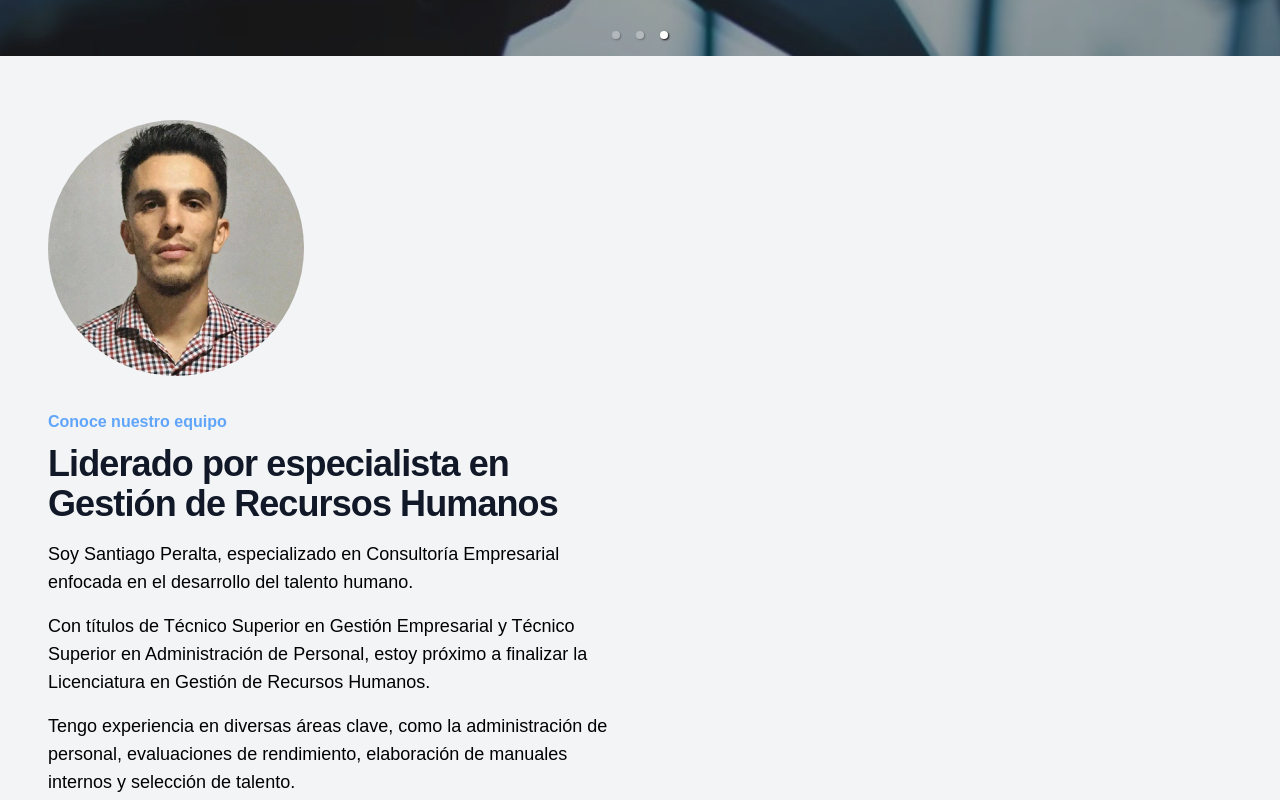
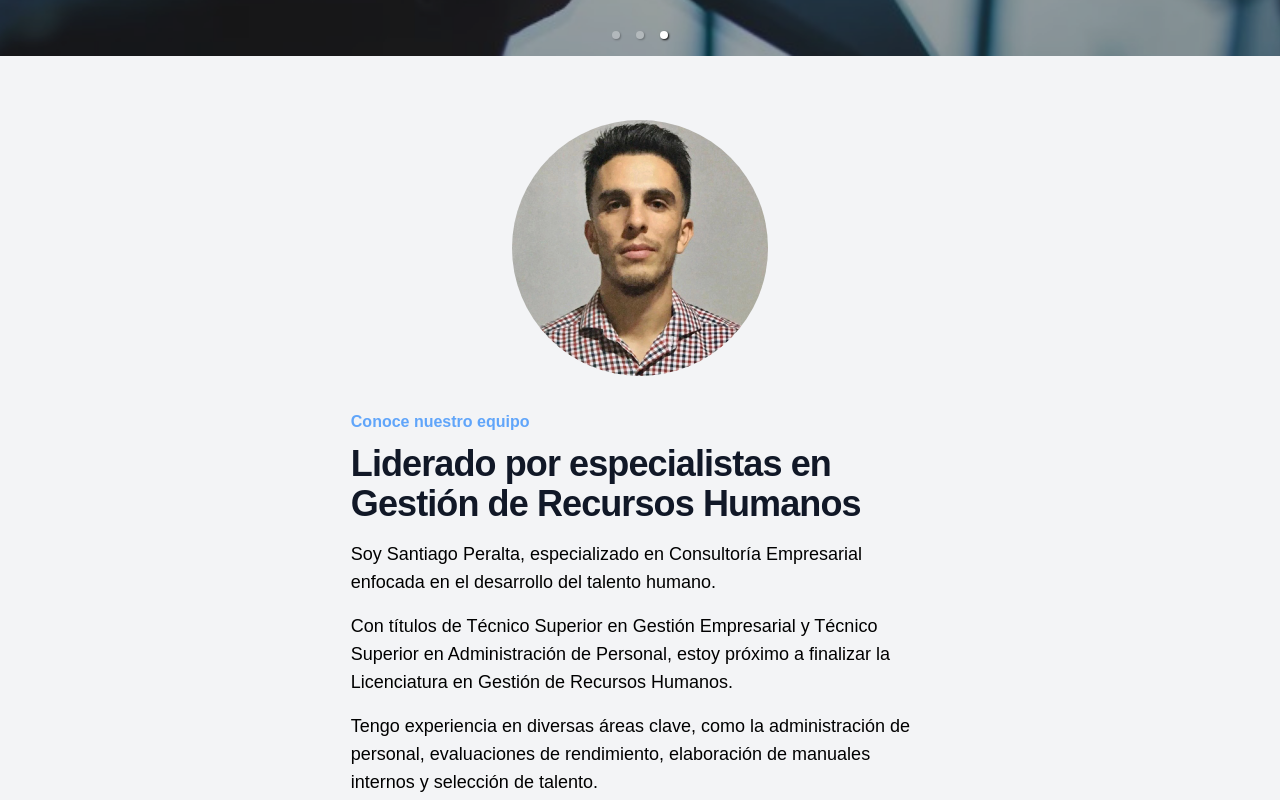
Before and after one commit to prltagustina/permol-web, a React (Create React App) app: page / in a window 1280 px wide. Shown: the part 1000-1800 px from the top of the page. Built offline with nearby package versions, Linux system fonts and the light colour scheme; grey boxes are pictures that could not be loaded.

Commit message:
component centered alignment

```diff
--- a/src/components/About.jsx
+++ b/src/components/About.jsx
@@ -26,8 +26,7 @@ function About() {
 
   return (
     <section id="about" className="py-16 bg-gray-100 px-4" ref={ref}>
-      <div className="container mx-auto px-4 md:px-8">
-        <div className="flex flex-col items-center lg:items-start">
+      <div className="container mx-auto flex flex-col items-center px-4 md:px-8">
         <motion.img
           src={imagenPerfil}
           alt="Imagen de perfil"
@@ -56,7 +55,7 @@ function About() {
             animate={inView ? staggeredTextAnimationProps(0.2).animate : "hidden"}
             transition={staggeredTextAnimationProps(0.2).transition}
           >
-              Liderado por especialista en Gestión de Recursos Humanos
+            Liderado por especialistas en Gestión de Recursos Humanos
           </motion.p>
           <motion.p
             className="text-base lg:text-lg leading-relaxed mb-4 mt-4"
@@ -92,7 +91,6 @@ function About() {
           </motion.p>
         </motion.div>
       </div>
-      </div>
     </section>
   );
 }
```
Lines whose indentation alone changed are shown as unchanged.
